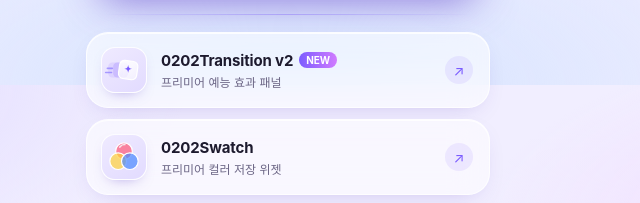
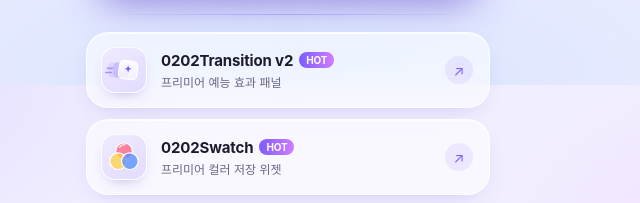
Before and after one commit to onleeyoo/contact, a plain HTML site: page index.html in a window 1280 px wide. Shown: the part 715-918 px from the top of the page, 352-992 px from the left. Drawn offline with Linux system fonts and the light colour scheme; a web font is replaced by a local one.

Commit message:
Transition·Swatch 배지 HOT
Co-Authored-By: Claude Opus 5.5 <noreply@anthropic.com>
Claude-Session: https://claude.ai/code/session_01EN3DvooTCX3jJheV6Sh815

```diff
--- a/index.html
+++ b/index.html
@@ -176,12 +176,12 @@
       <hr class="divider" aria-hidden="true">
       <a class="card reveal" style="animation-delay:0.21s" href="https://www.0202production.com/shop_view/?idx=8" target="_blank" rel="noopener">
         <span class="icon"><svg aria-hidden="true" width="40" height="40" viewBox="0 0 48 48"><defs><linearGradient id="gl2" x1="0" y1="0" x2="1" y2="1"><stop offset="0" stop-color="#fff" stop-opacity=".95"/><stop offset="1" stop-color="#fff" stop-opacity=".5"/></linearGradient></defs><rect x="5" y="15" width="18" height="18" rx="5" fill="#a68bff" fill-opacity=".18"/><rect x="11" y="15" width="18" height="18" rx="5" fill="#a68bff" fill-opacity=".32"/><path d="M4 22h6M2 27h7" stroke="#8b7bff" stroke-width="2" stroke-linecap="round" opacity=".7"/><rect x="18" y="13" width="22" height="22" rx="6" fill="url(#gl2)" stroke="#fff" stroke-width="1.4" transform="rotate(8 29 24)"/><path d="M29 18c.6 3.2 1.4 4 4.6 4.6-3.2.6-4 1.4-4.6 4.6-.6-3.2-1.4-4-4.6-4.6 3.2-.6 4-1.4 4.6-4.6z" fill="#7b5cff"/></svg></span>
-        <span class="txt"><strong>0202Transition v2<span class="badge">NEW</span></strong><small>프리미어 예능 효과 패널</small></span>
+        <span class="txt"><strong>0202Transition v2<span class="badge">HOT</span></strong><small>프리미어 예능 효과 패널</small></span>
         <span class="arrow">↗</span>
       </a>
       <a class="card reveal" style="animation-delay:0.26s" href="https://www.0202production.com/shop_view/?idx=7" target="_blank" rel="noopener">
         <span class="icon"><svg aria-hidden="true" width="40" height="40" viewBox="0 0 48 48"><circle cx="24" cy="17" r="10" fill="#ff5c7a" fill-opacity=".72" stroke="#fff" stroke-width="1.4"/><circle cx="17" cy="29" r="10" fill="#ffd23f" fill-opacity=".72" stroke="#fff" stroke-width="1.4"/><circle cx="31" cy="29" r="10" fill="#4d8bff" fill-opacity=".72" stroke="#fff" stroke-width="1.4"/><path d="M19 12a8 8 0 0 1 6-3" stroke="#fff" stroke-width="2" stroke-linecap="round" opacity=".8"/></svg></span>
-        <span class="txt"><strong>0202Swatch</strong><small>프리미어 컬러 저장 위젯</small></span>
+        <span class="txt"><strong>0202Swatch<span class="badge">HOT</span></strong><small>프리미어 컬러 저장 위젯</small></span>
         <span class="arrow">↗</span>
       </a>
       <a class="card reveal" style="animation-delay:0.31s" href="https://cameraangles.0202production.com/" target="_blank" rel="noopener">
```
